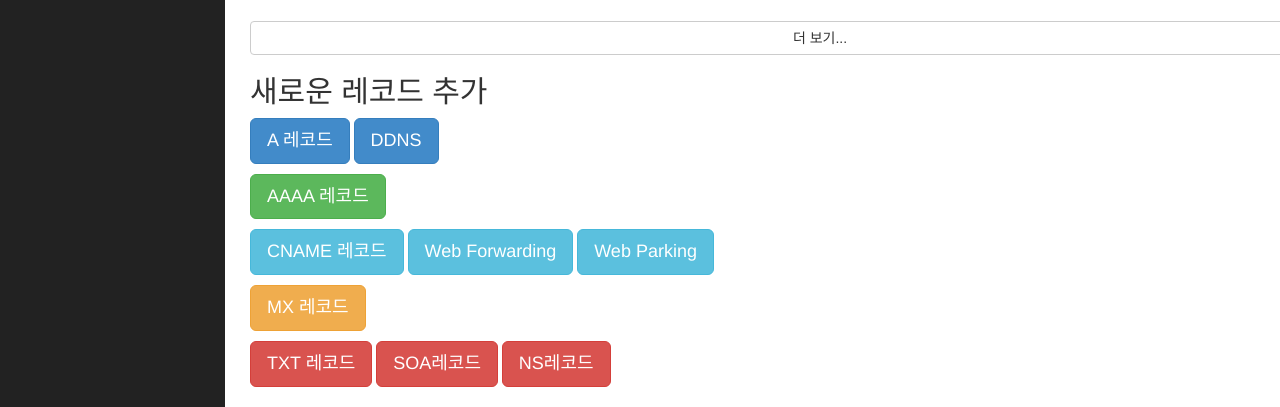
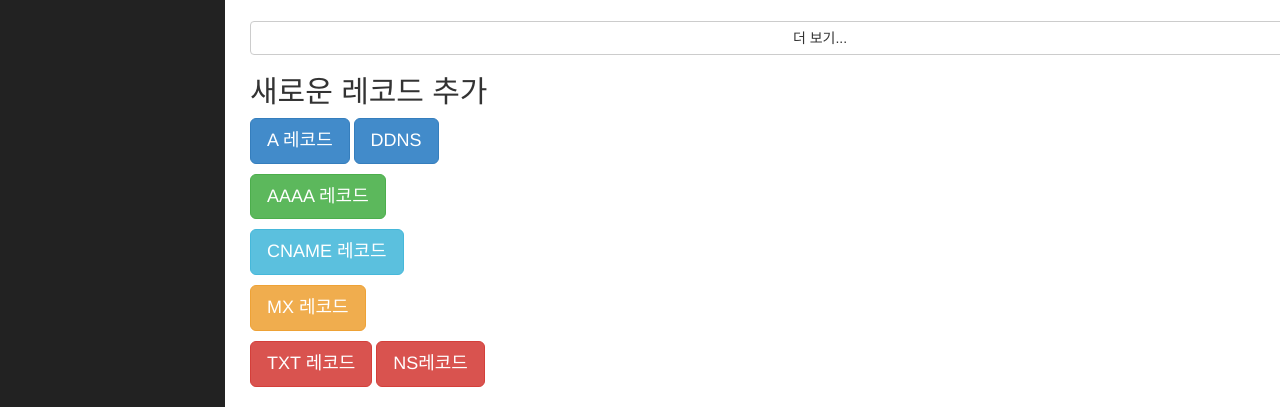
Before and after one commit to dnsforever/dnsforever-web, a Flask app: template dnsforever/web/templates/domain_detail.html in a window 1280 px wide; the page is wider, and only the part inside the window is pictured. Shown: the part 1030-1437 px from the top of that part. Run offline with Flask 2, Linux system fonts and the light colour scheme; the template is opened without the code that fills it: most values are stand-ins (such as "Sample title", 1, 10 or a date in 2020); some libraries are stand-ins or nearby versions.

Commit message:
Hide pages that not implemented. #24 #23

```diff
--- a/dnsforever/web/templates/domain_detail.html
+++ b/dnsforever/web/templates/domain_detail.html
@@ -146,16 +146,17 @@
     </p>
     <p>
         <a href="{{ url_for('domain_cname.record_new', domain=domain.name) }}" class="btn btn-lg btn-info">CNAME 레코드</a>
-        <a href="{{ '#' or url_for('domain_webforwarding.record_new', domain=domain.name) }}" class="btn btn-lg btn-info">Web Forwarding</a>
-        <a href="{{ '#' or url_for('domain_webparking.record_new', domain=domain.name) }}" class="btn btn-lg btn-info">Web Parking</a>
+	<!-- <a href="{{ '#' or url_for('domain_webforwarding.record_new', domain=domain.name) }}" class="btn btn-lg btn-info">Web Forwarding</a>->
+	<!-- <a href="{{ '#' or url_for('domain_webparking.record_new', domain=domain.name) }}" class="btn btn-lg btn-info">Web Parking</a>-->
     </p>
     <p>
         <a href="{{ url_for('domain_mx.record_new', domain=domain.name) }}" class="btn btn-lg btn-warning">MX 레코드</a>
     </p>
     <p>
         <a href="{{ url_for('domain_txt.record_new', domain=domain.name) }}" class="btn btn-lg btn-danger">TXT 레코드</a>
-        <a href="{{ '#' or url_for('domain_soa.record_new', domain=domain.name) }}" class="btn btn-lg btn-danger">SOA레코드</a>
+	<!--<a href="{{ '#' or url_for('domain_soa.record_new', domain=domain.name) }}" class="btn btn-lg btn-danger">SOA레코드</a>-->
         <a href="{{ '#' or url_for('domain_ns.record_new', domain=domain.name) }}" class="btn btn-lg btn-danger">NS레코드</a>
+	{% if domain.master %}<a href="{{ url_for('domain_subdomain.subdomain_info', domain=domain.name) }}" class="btn btn-lg btn-danger">서브도메인 공유</a>{% endif %}
     </p>
 </div>
 
```
